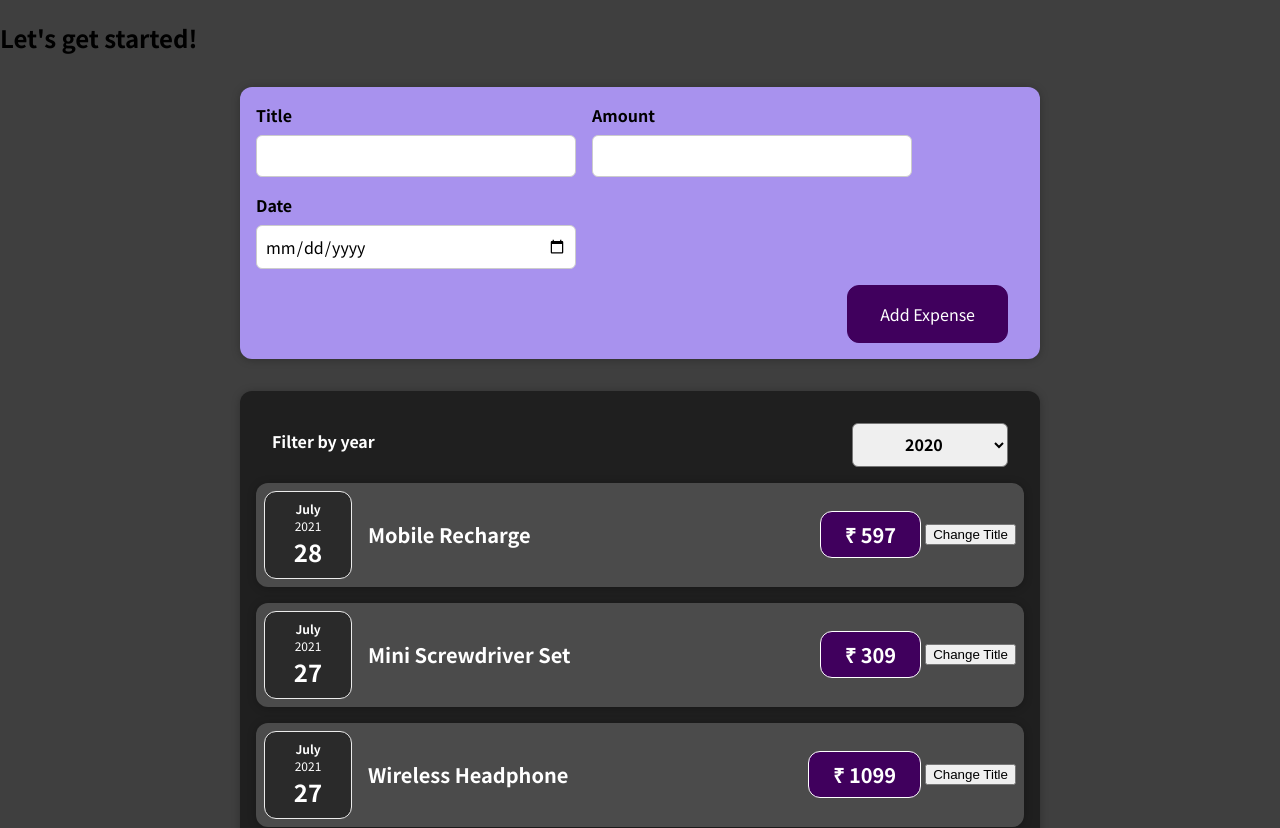
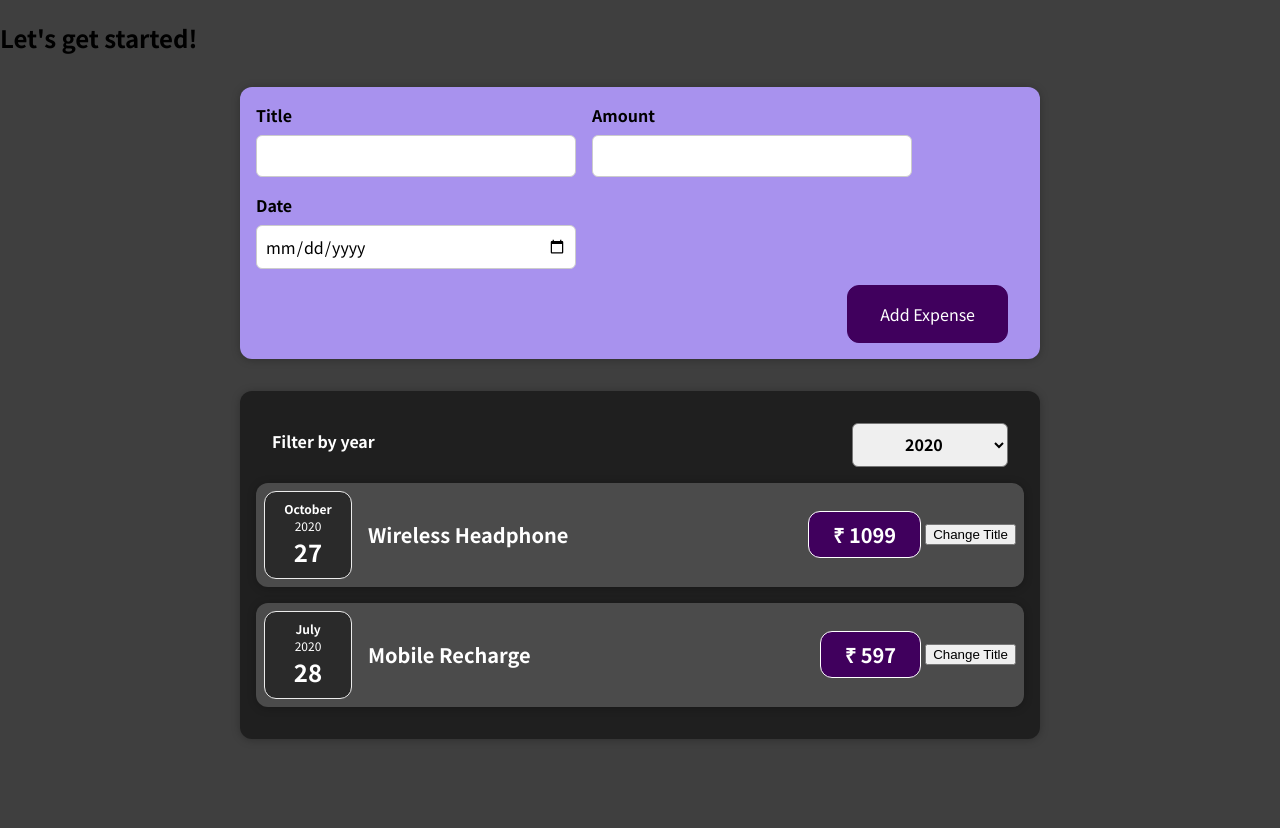
Before and after one commit to BalajiJ234/expense-tracker, a React (Create React App) app: page / in a window 1280 px wide. Shown: the top 828 px of the page. After the commit the page ends 800 px from the top, so only its background shows below. Built offline with nearby package versions, Linux system fonts and the light colour scheme.

Commit message:
Rendering list & Conditional Content

```diff
--- a/src/App.js
+++ b/src/App.js
@@ -7,7 +7,7 @@ const DUMMY_EXPENSES = [
     id: "e1",
     title: "Mobile Recharge",
     amount: 597.0,
-    date: new Date(2021, 6, 28),
+    date: new Date(2020, 6, 28),
   },
   { id: "e2", title: "Wifi Bill", amount: 942.82, date: new Date(2021, 6, 15) },
   {
@@ -20,13 +20,13 @@ const DUMMY_EXPENSES = [
     id: "e4",
     title: "Mini Screwdriver Set",
     amount: 309.0,
-    date: new Date(2021, 6, 27),
+    date: new Date(2022, 1, 11),
   },
   {
     id: "e5",
     title: "Wireless Headphone",
     amount: 1099.0,
-    date: new Date(2021, 6, 27),
+    date: new Date(2020, 9, 27),
   },
   {
     id: "e6",
--- a/src/components/Expenses/Expenses.jsx
+++ b/src/components/Expenses/Expenses.jsx
@@ -6,9 +6,35 @@ import { useState } from "react";
 
 const Expenses = (props) => {
   const [filteredYear, setFilteredYear] = useState("2020");
+
   const filterChangeHandler = (selectedYear) => {
     setFilteredYear(selectedYear);
   };
+
+  const filteredExpenses = props.expenses.filter((expense) => {
+    return expense.date.getFullYear().toString() === filteredYear;
+  });
+
+  //Recent expenses....
+  const recentExpenses = filteredExpenses.sort((prev, next) => {
+    return prev.date < next.date ? 1 : next.date < prev.date ? -1 : 0;
+  });
+
+  let expensesContent = <p>No expenses found.</p>;
+
+  if (recentExpenses.length > 0) {
+    expensesContent = recentExpenses.map((expense) => {
+      return (
+        <ExpenseItem
+          key={expense.id}
+          date={expense.date}
+          title={expense.title}
+          amount={expense.amount}
+        />
+      );
+    });
+  }
+
   return (
     <Card className='expenses'>
       {/**
@@ -25,21 +51,7 @@ const Expenses = (props) => {
         selected={filteredYear}
         onChangeFilter={filterChangeHandler}
       />
-      {props.expenses
-        .sort((prev, next) =>
-          prev.date < next.date ? 1 : next.date < prev.date ? -1 : 0
-        ) //Recent expenses....
-        // .filter((expense) => expense.date.getFullYear() === filteredYear)
-        .map((expense) => {
-          return (
-            <ExpenseItem
-              key={expense.id}
-              date={expense.date}
-              title={expense.title}
-              amount={expense.amount}
-            />
-          );
-        })}
+      {expensesContent}
     </Card>
   );
 };
```
Also changed, not shown: 1 other file (tests, documents, lock files or other folders).
